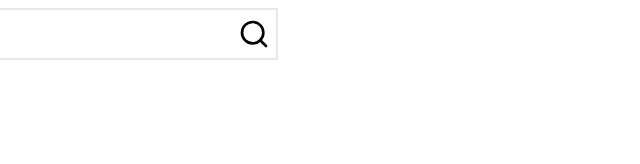
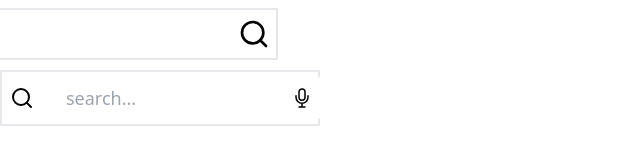
Before and after one commit to zen-time/zen-time-potato, a Next.js app: page / in a window 1280 px wide. Shown: the part 516-680 px from the top of the page, without its empty margins (0-640 px from the left). Built offline with nearby package versions, Linux system fonts and the light colour scheme.

Commit message:
add searchVoiciIcon

```diff
--- a/app/page.js
+++ b/app/page.js
@@ -81,6 +81,7 @@ const Home = () => {
         radius={"2xl"}
         textclr={"orange-600"}
       />
+      <SearchVoiceIcon />
     </>
   );
 };
```
